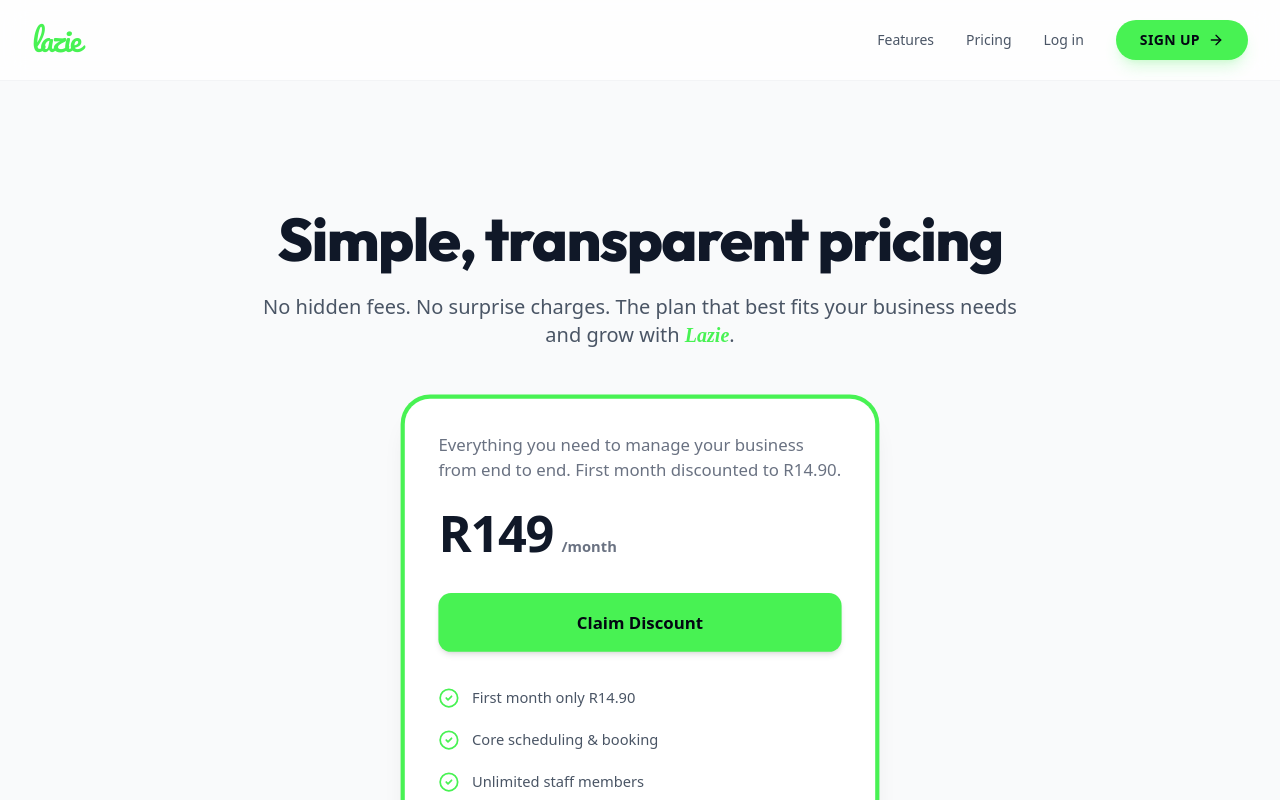
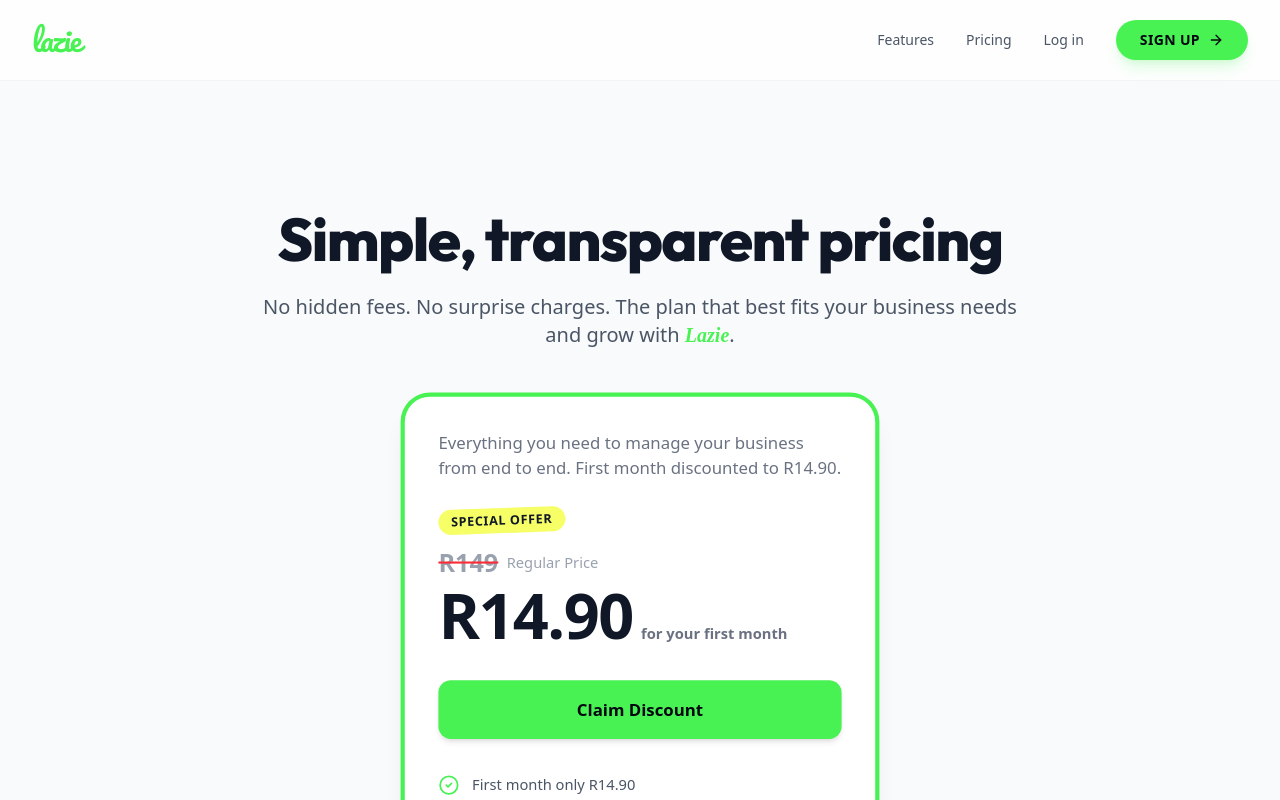
Before and after one commit to ejmichael/fresha-clone, a React (Vite) app in the folder client/: page /pricing in a window 1280 px wide. Shown: the top 800 px of the page. Built offline with nearby package versions, Linux system fonts and the light colour scheme; no server answers; a web font is replaced by a local one.

Commit message:
Changed registration flow

```diff
--- a/client/src/pages/PricingPage.jsx
+++ b/client/src/pages/PricingPage.jsx
@@ -96,9 +96,21 @@
                 {tier.name && <h3 className="text-2xl font-bold text-gray-900 mb-2">{tier.name}</h3>}
                 <p className="text-gray-500 mb-6 min-h-[48px]">{tier.description}</p>
 
-                <div className="mb-8 flex items-baseline gap-x-2">
-                  <span className="text-5xl font-extrabold tracking-tight text-gray-900">{tier.price}</span>
-                  <span className="text-sm font-semibold leading-6 text-gray-500">/month</span>
+                <div className="mb-3">
+                  <span className="inline-block rounded-full bg-[#f0ff00]/60 px-3 py-1 text-xs font-extrabold text-gray-900 uppercase tracking-wider transform -rotate-2">
+                    Special Offer
+                  </span>
+                </div>
+
+                <div className="mb-8 flex flex-col gap-1">
+                  <div className="flex items-center gap-2 text-gray-400">
+                    <span className="text-2xl font-bold line-through decoration-2 decoration-red-500">R149</span>
+                    <span className="text-sm font-medium">Regular Price</span>
+                  </div>
+                  <div className="flex items-baseline gap-x-2">
+                    <span className="text-6xl font-extrabold tracking-tight text-gray-900">R14.90</span>
+                    <span className="text-sm font-semibold leading-6 text-gray-500">for your first month</span>
+                  </div>
                 </div>
 
                 <button
```
